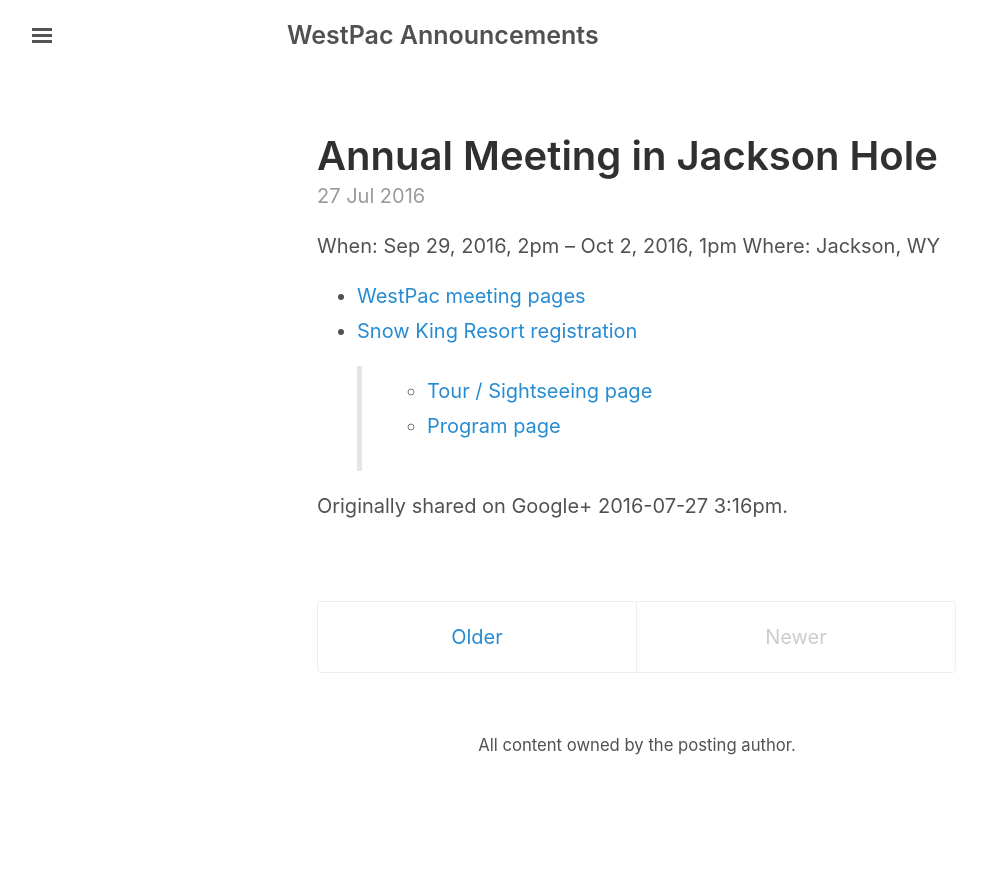
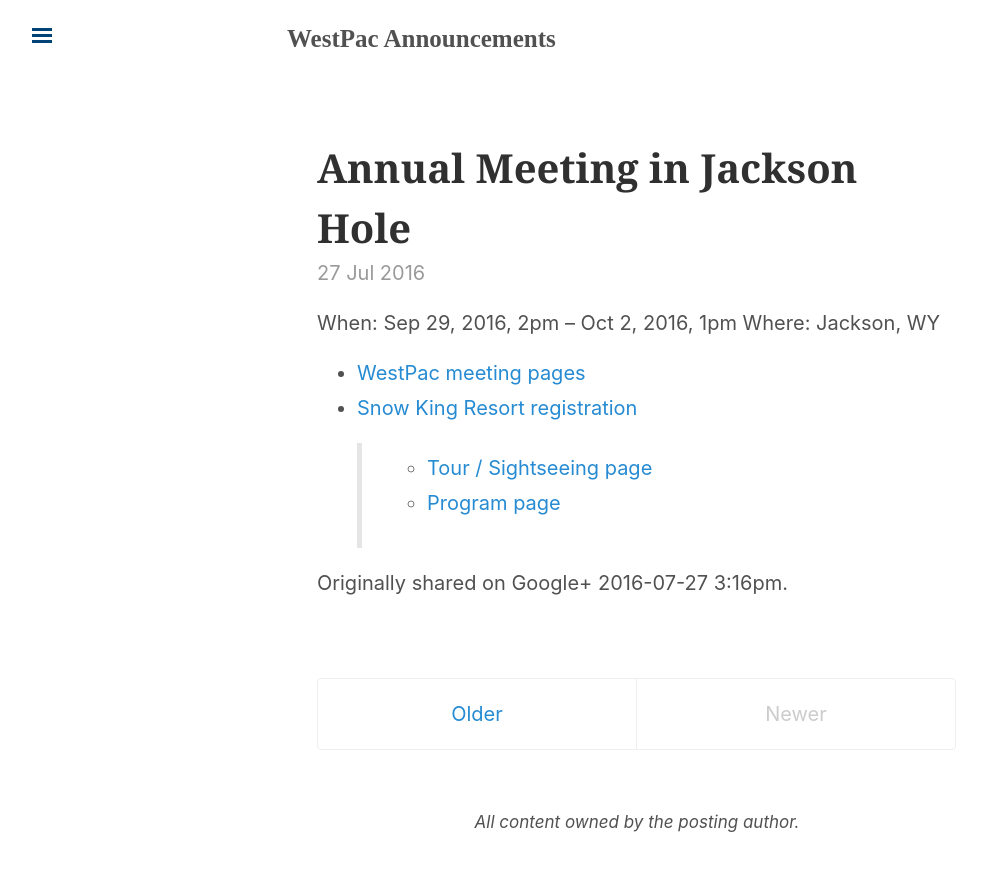
Before and after one commit to aallwestpac/aallwestpac.github.io, a Jekyll site: the page built from index.html, in a window 1280 px wide. Shown: the top 871 px of the page, without its empty margins (3-990 px from the left). Built offline with Jekyll 4.4.1, drawn with Linux system fonts in a browser that asks for light colours; some web fonts are replaced; the list of posts is cut into pages by our own code.

Commit message:
more css

```diff
--- a/_includes/head.html
+++ b/_includes/head.html
@@ -11,6 +11,7 @@
   </title>
 
 <!-- CSS -->
+  <link href="https://fonts.googleapis.com/css?family=Paprika|Quattrocento+Sans:400,400i,700|Quattrocento:400,700" rel="stylesheet">
   <link rel="stylesheet" href="{{ site.baseurl }}/styles.css">
 
 <!-- Icon -->
--- a/_layouts/default.html
+++ b/_layouts/default.html
@@ -26,11 +26,9 @@
     <label for="sidebar-checkbox" class="sidebar-toggle"></label>
 
     <footer class="footer">
-      <small>
-        <p class="centered">
+      <p class="centered smallItalic">
         All content owned by the posting author.
       </p>
-      </small>
     </footer>
   </div>
 
@@ -62,5 +60,6 @@
      ga('send', 'pageview');
    </script>
   {% endif %}
+
   </body>
 </html>
--- a/_sass/_sidebar.scss
+++ b/_sass/_sidebar.scss
@@ -25,7 +25,7 @@
   font-family: "PT Sans", Helvetica, Arial, sans-serif;
   font-size: .875rem; /* 15px */
   color: rgba(255,255,255,.6);
-  background-color: #202020;
+  background-color: #047;
   -webkit-transition: all .3s ease-in-out;
           transition: all .3s ease-in-out;
 }
@@ -101,26 +101,26 @@
   width: 1rem;
   height: .75rem;
   content: "";
-  background-image: -webkit-linear-gradient(to bottom, #555, #555 20%, #fff 20%, #fff 40%, #555 40%, #555 60%, #fff 60%, #fff 80%, #555 80%, #555 100%);
-  background-image:    -moz-linear-gradient(to bottom, #555, #555 20%, #fff 20%, #fff 40%, #555 40%, #555 60%, #fff 60%, #fff 80%, #555 80%, #555 100%);
-  background-image:     -ms-linear-gradient(to bottom, #555, #555 20%, #fff 20%, #fff 40%, #555 40%, #555 60%, #fff 60%, #fff 80%, #555 80%, #555 100%);
-  background-image:         linear-gradient(to bottom, #555, #555 20%, #fff 20%, #fff 40%, #555 40%, #555 60%, #fff 60%, #fff 80%, #555 80%, #555 100%);
+  background-image: -webkit-linear-gradient(to bottom, #047, #047 20%, #fff 20%, #fff 40%, #047 40%, #047 60%, #fff 60%, #fff 80%, #047 80%, #047 100%);
+  background-image:    -moz-linear-gradient(to bottom, #047, #047 20%, #fff 20%, #fff 40%, #047 40%, #047 60%, #fff 60%, #fff 80%, #047 80%, #047 100%);
+  background-image:     -ms-linear-gradient(to bottom, #047, #047 20%, #fff 20%, #fff 40%, #047 40%, #047 60%, #fff 60%, #fff 80%, #047 80%, #047 100%);
+  background-image:         linear-gradient(to bottom, #047, #047 20%, #fff 20%, #fff 40%, #047 40%, #047 60%, #fff 60%, #fff 80%, #047 80%, #047 100%);
 }
 
 .sidebar-toggle:active,
 #sidebar-checkbox:focus ~ .sidebar-toggle,
 #sidebar-checkbox:checked ~ .sidebar-toggle {
   color: #fff;
-  background-color: #555;
+  background-color: #047;
 }
 
 .sidebar-toggle:active:before,
 #sidebar-checkbox:focus ~ .sidebar-toggle:before,
 #sidebar-checkbox:checked ~ .sidebar-toggle:before {
-  background-image: -webkit-linear-gradient(to bottom, #fff, #fff 20%, #555 20%, #555 40%, #fff 40%, #fff 60%, #555 60%, #555 80%, #fff 80%, #fff 100%);
-  background-image:    -moz-linear-gradient(to bottom, #fff, #fff 20%, #555 20%, #555 40%, #fff 40%, #fff 60%, #555 60%, #555 80%, #fff 80%, #fff 100%);
-  background-image:     -ms-linear-gradient(to bottom, #fff, #fff 20%, #555 20%, #555 40%, #fff 40%, #fff 60%, #555 60%, #555 80%, #fff 80%, #fff 100%);
-  background-image:         linear-gradient(to bottom, #fff, #fff 20%, #555 20%, #555 40%, #fff 40%, #fff 60%, #555 60%, #555 80%, #fff 80%, #fff 100%);
+  background-image: -webkit-linear-gradient(to bottom, #fff, #fff 20%, #047 20%, #047 40%, #fff 40%, #fff 60%, #047 60%, #047 80%, #fff 80%, #fff 100%);
+  background-image:    -moz-linear-gradient(to bottom, #fff, #fff 20%, #047 20%, #047 40%, #fff 40%, #fff 60%, #047 60%, #047 80%, #fff 80%, #fff 100%);
+  background-image:     -ms-linear-gradient(to bottom, #fff, #fff 20%, #047 20%, #047 40%, #fff 40%, #fff 60%, #047 60%, #047 80%, #fff 80%, #fff 100%);
+  background-image:         linear-gradient(to bottom, #fff, #fff 20%, #047 20%, #047 40%, #fff 40%, #fff 60%, #047 60%, #047 80%, #fff 80%, #fff 100%);
 }
 
 @media (min-width: 30.1em) {
--- a/_sass/_westpac.scss
+++ b/_sass/_westpac.scss
@@ -1,4 +1,22 @@
 // WestPac website styles from http://chapters.aallnet.org/westpac/
+
+// --------------------
+// fontfaces
+// --------------------
+
+html, body, div, span, object, iframe, h1, h2, h3, h4, h5, h6, p, blockquote, pre, abbr, address, cite, code, del, dfn, em, img, ins, kbd, q, samp, small, strong, sub, sup, var, b, i, dl, dt, dd, ol, ul, li, fieldset, form, label, legend, table, caption, tbody, tfoot, thead, tr, th, td, article, aside, canvas, details, figcaption, figure, footer, header, hgroup, menu, nav, section, summary, time, mark, audio, video {
+  line-height: 1.5em;
+}
+
+h1, h2, h3, h4, h5, h6 {
+  font-family: 'Quattrocento', Georgia, serif;
+  color: #174830;
+}
+
+h3.masthead-title {
+  font-family: 'Paprika', cursive;
+}
+
 // --------------------
 // alignment
 // --------------------
```
Also changed, not shown: _sass/_westpac.min.css (added), images/foreground.png (added), images/sky+sun.png (added), 1 other file. Lines whose indentation alone changed are shown as unchanged.
